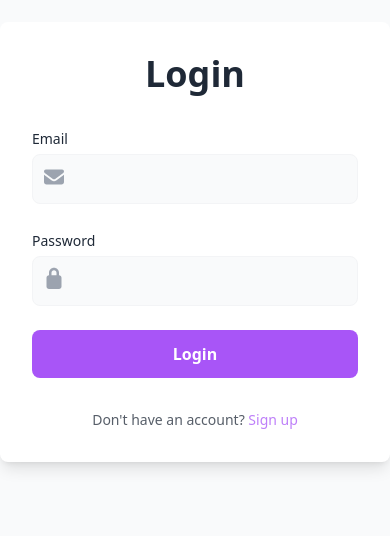
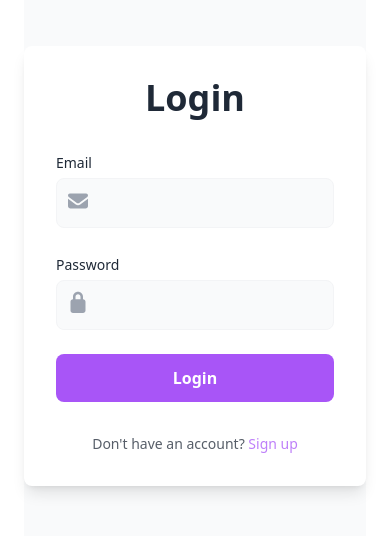
Before and after one commit to FrostByteFreddy/Burncodes-AI, a Vue app in the folder frontend/: page /login in a window 390 px wide. Shown: the part 180-716 px from the top of the page. Built offline with nearby package versions, Linux system fonts and the light colour scheme; no server answers.

Commit message:
Layout improvements

```diff
--- a/frontend/src/App.vue
+++ b/frontend/src/App.vue
@@ -1,9 +1,9 @@
 <template>
     <div class="bg-base-100 text-base-content" :class="isSidebarOpen ? 'overflow-hidden' : ''">
-        <div class="flex">
+        <div class="md:flex md:h-screen">
             <Sidebar v-if="showSidebar" :is-open="isSidebarOpen" @close-sidebar="isSidebarOpen = false" />
 
-            <div class="flex-1 flex flex-col h-100">
+            <div class="flex-1 flex flex-col md:overflow-y-auto">
                 <header v-if="showSidebar"
                     class="md:hidden flex items-center justify-between p-4 bg-base-100/80 backdrop-blur-lg border-b border-base-300 sticky top-0 z-10 pt-0 pb-0">
                     <button @click="isSidebarOpen = !isSidebarOpen" class="btn btn-square btn-ghost pl-0 flex">
@@ -11,8 +11,7 @@
                     </button>
                 </header>
 
-                <main class="flex-1">
-                    <router-view />
+                <main class="flex-1 p-6"> <router-view />
                 </main>
             </div>
         </div>
--- a/frontend/src/components/Toast.vue
+++ b/frontend/src/components/Toast.vue
@@ -1,5 +1,5 @@
 <template>
-    <div :class="`rounded-md shadow-none sm:shadow-lg text-white ${toastClasses[type]}`">
+    <div :class="`rounded-md shadow-none sm:shadow-lg text-white px-6 py-4 ${toastClasses[type]}`">
         {{ message }}
     </div>
 </template>
```
